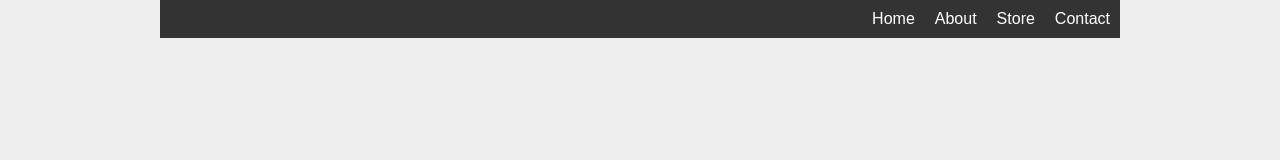
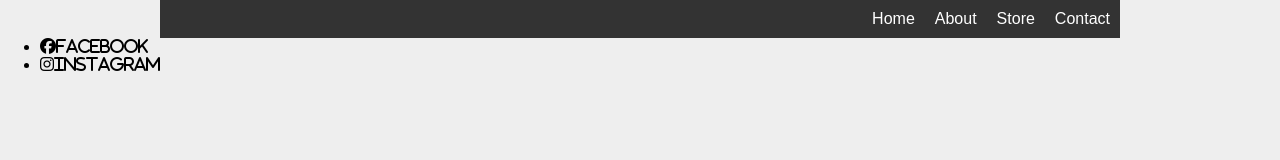
Before and after one commit to ZbigniewKulczynski1984/css_9_8_22, a plain HTML site: page index.html in a window 1280 px wide. Drawn offline with Linux system fonts and the light colour scheme.

Commit message:
info added to index.html

```diff
--- a/index.html
+++ b/index.html
@@ -18,6 +18,12 @@
                 </ul>
             </nav>
         </div>
+
+
+        <ul class="social">
+            <li><i class="fa-brands fa-facebook">Facebook</i></li>
+            <li><i class="fa-brands fa-instagram">Instagram</i></li>
+        </ul>
 
 
 
@@ -77,6 +83,6 @@
 
 
 
-
+    <script src="https://kit.fontawesome.com/83ffc92110.js" crossorigin="anonymous"></script>
 </body>
 </html>
```
